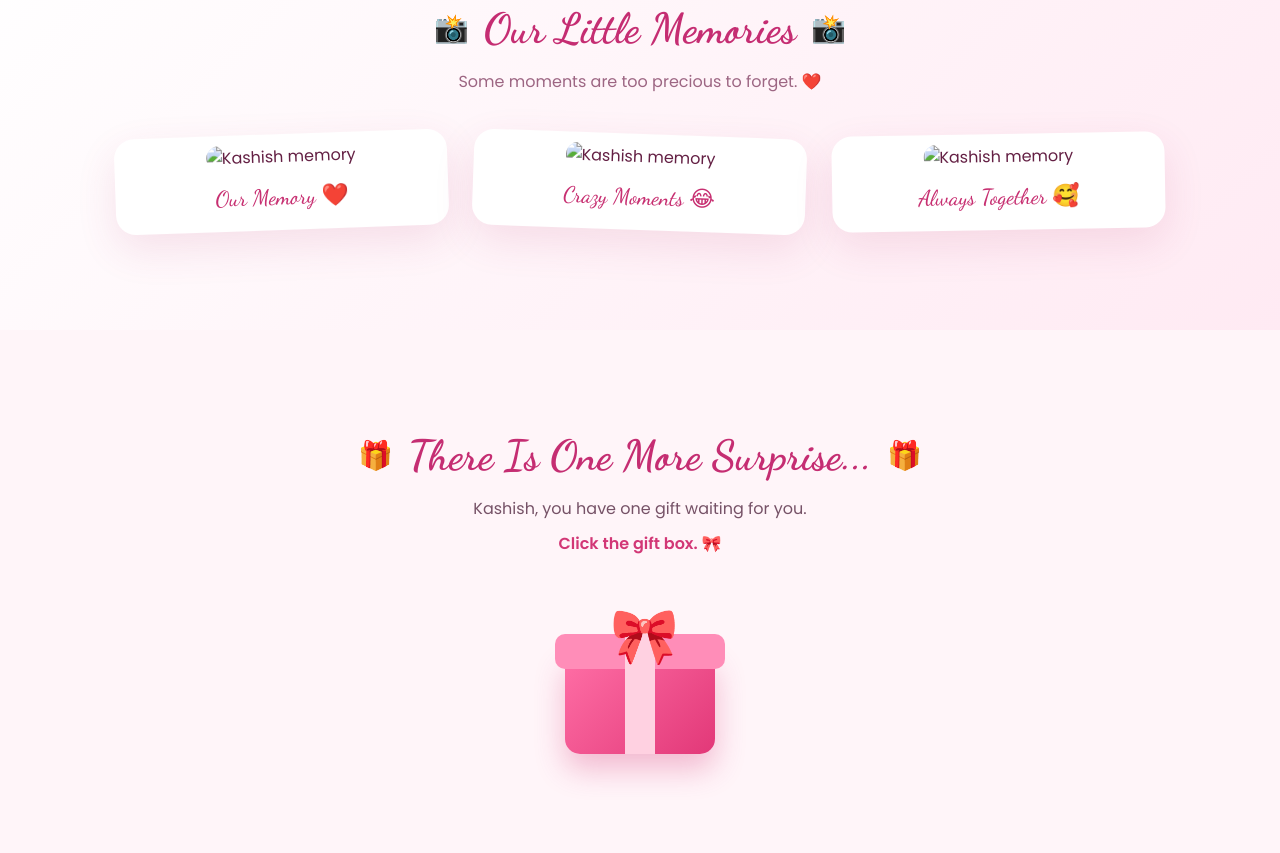
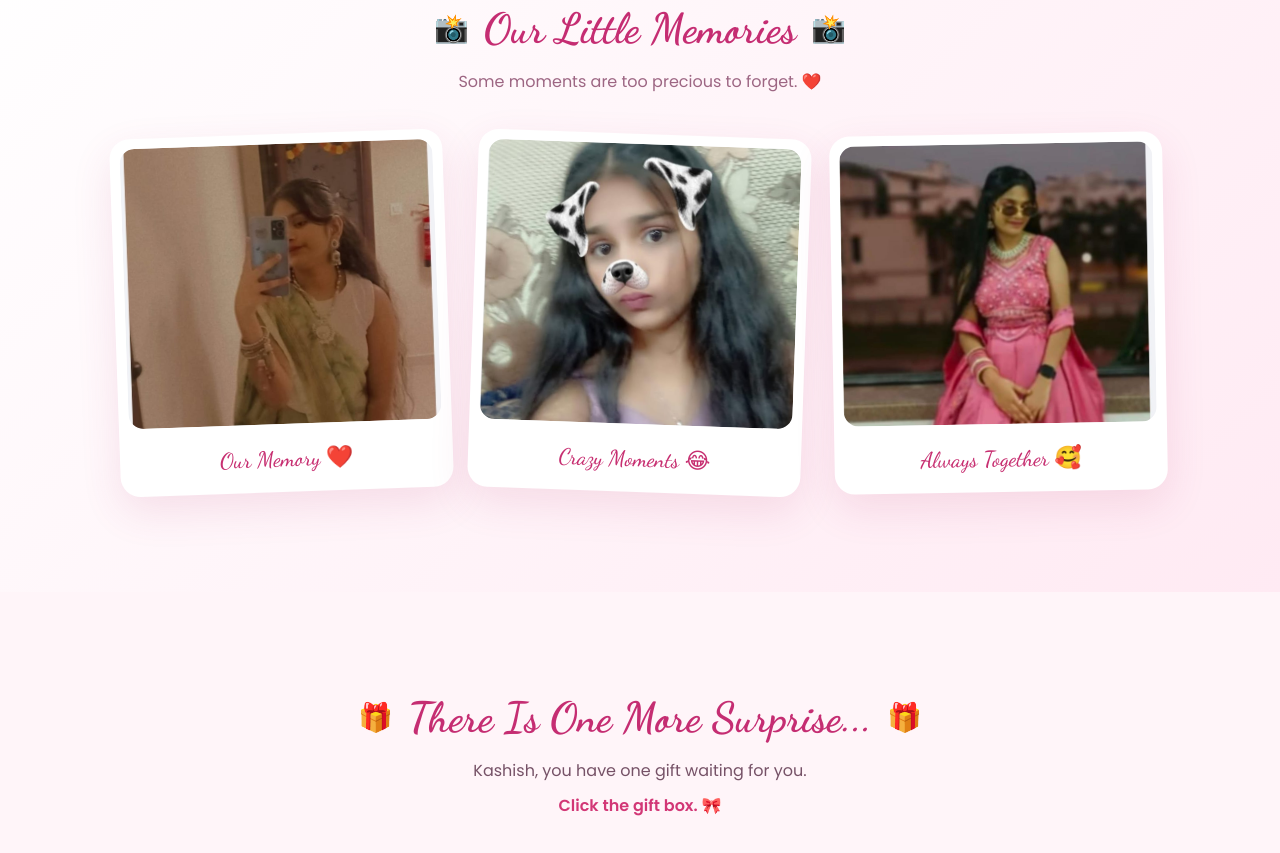
Before and after one commit to rhishikeshyadav/rakhi-kashish, a plain HTML site: page index.html in a window 1280 px wide. Shown: the part 3009-3862 px from the top of the page. Drawn offline with Linux system fonts and the light colour scheme.

Commit message:
Update index.html

```diff
--- a/index.html
+++ b/index.html
@@ -241,17 +241,17 @@
 
             <!-- Replace these images with your photos -->
             <div class="photo-card">
-                <img src="images/photo1.jpeg" alt="Kashish memory">
+                <img src="photo1.jpeg" alt="Kashish memory">
                 <div>Our Memory ❤️</div>
             </div>
 
             <div class="photo-card">
-                <img src="images/photo2.jpeg" alt="Kashish memory">
+                <img src="photo2.jpeg" alt="Kashish memory">
                 <div>Crazy Moments 😂</div>
             </div>
 
             <div class="photo-card">
-                <img src="images/photo3.jpeg" alt="Kashish memory">
+                <img src="photo3.jpeg" alt="Kashish memory">
                 <div>Always Together 🥰</div>
             </div>
 
```
